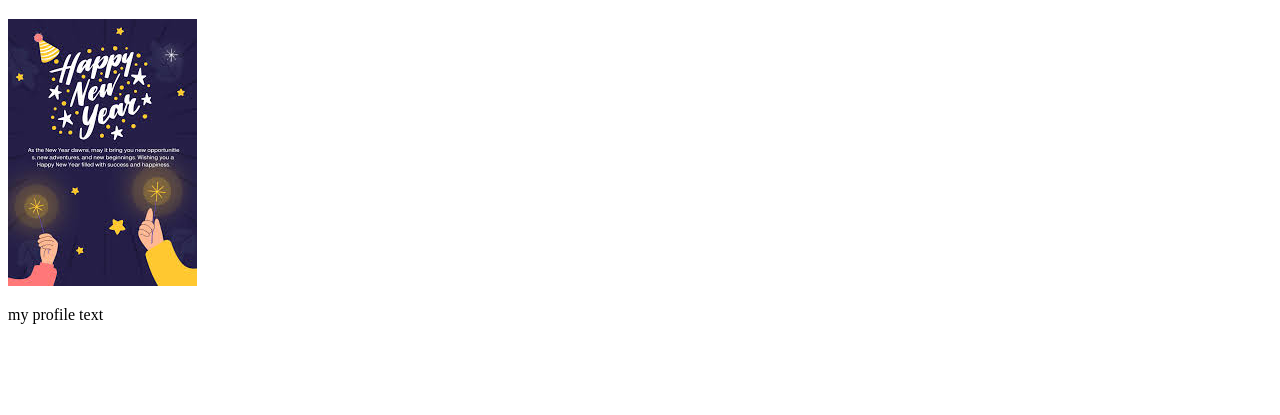
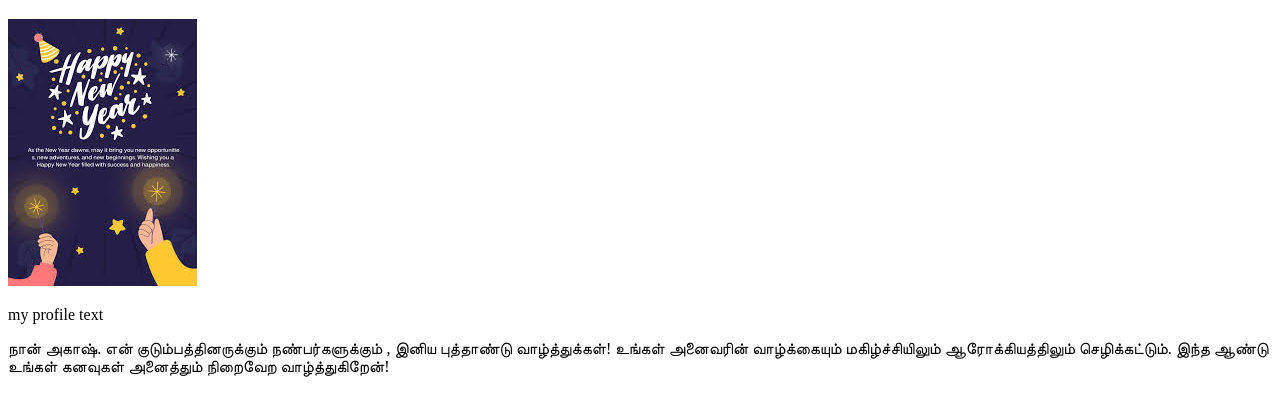
Before and after one commit to cmakash4563/first_project, a plain HTML site: page index.html in a window 1280 px wide. Shown: the part 61-476 px from the top of the page. Drawn offline with Linux system fonts and the light colour scheme.

Commit message:
added paragraph

```diff
--- a/index.html
+++ b/index.html
@@ -9,5 +9,7 @@
     <h1>CM AKASH</h1>
     <img src="profile/download.jpg" alt="">
     <p>my profile text</p>
+    <p>நான் அகாஷ். என் குடும்பத்தினருக்கும் நண்பர்களுக்கும் , இனிய புத்தாண்டு வாழ்த்துக்கள்! உங்கள் அனைவரின் வாழ்க்கையும் மகிழ்ச்சியிலும் ஆரோக்கியத்திலும் செழிக்கட்டும். இந்த ஆண்டு உங்கள் கனவுகள் அனைத்தும் நிறைவேற வாழ்த்துகிறேன்!
+    </p>
 </body>
 </html>
```
